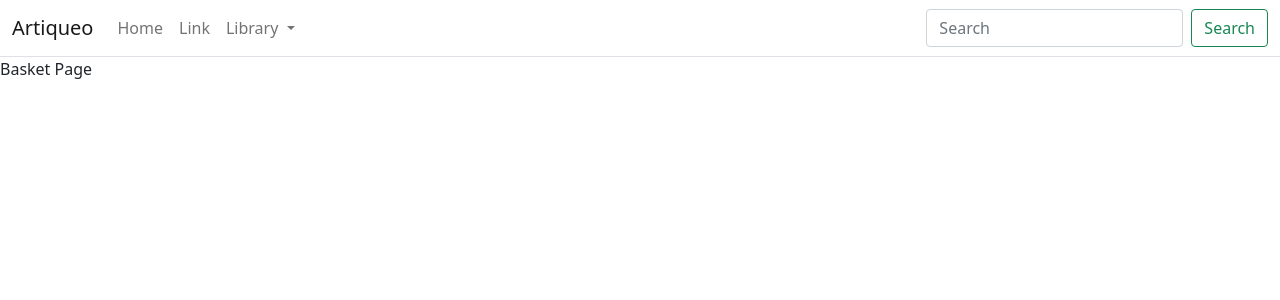
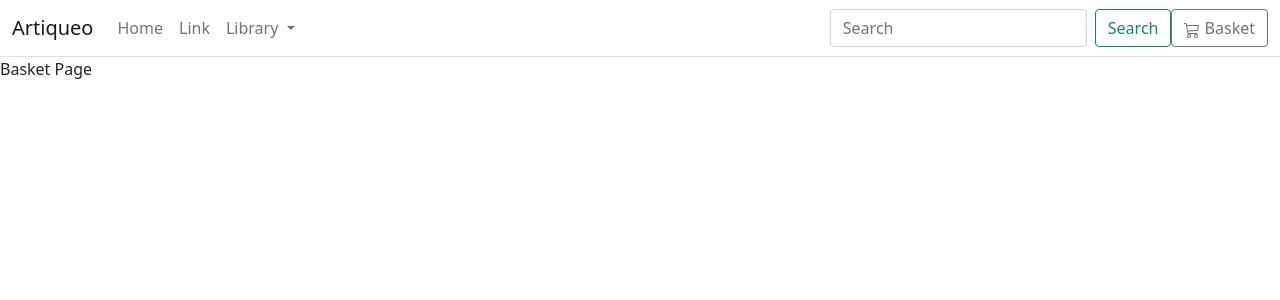
Before and after one commit to Freightscape/Project-Artiqueo, a Django app: page /basket/ in a window 1280 px wide. Shown: the top 300 px of the page. Run offline with Django 4.2, Linux system fonts and the light colour scheme; data comes from the database, SQL or seed files in the repository; some libraries are stand-ins or nearby versions.

Commit message:
Adding basket Button to navbar

```diff
--- a/templates/store/base.html
+++ b/templates/store/base.html
@@ -57,6 +57,15 @@
                         <input class="form-control me-2" type="search" placeholder="Search" aria-label="Search">
                         <button class="btn btn-outline-success" type="submit">Search</button>
                     </form>
+                    <a type="button" role="button" href="{% url "basket:basket_summary" %}"
+                        class="btn btn-outline-secondary">
+                        <svg xmlns="http://www.w3.org/2000/svg" width="16" height="16" fill="currentColor"
+                            class="bi bi-cart3" viewBox="0 0 16 16">
+                            <path
+                                d="M0 1.5A.5.5 0 0 1 .5 1H2a.5.5 0 0 1 .485.379L2.89 3H14.5a.5.5 0 0 1 .49.598l-1 5a.5.5 0 0 1-.465.401l-9.397.472L4.415 11H13a.5.5 0 0 1 0 1H4a.5.5 0 0 1-.491-.408L2.01 3.607 1.61 2H.5a.5.5 0 0 1-.5-.5zM3.102 4l.84 4.479 9.144-.459L13.89 4H3.102zM5 12a2 2 0 1 0 0 4 2 2 0 0 0 0-4zm7 0a2 2 0 1 0 0 4 2 2 0 0 0 0-4zm-7 1a1 1 0 1 1 0 2 1 1 0 0 1 0-2zm7 0a1 1 0 1 1 0 2 1 1 0 0 1 0-2z" />
+                        </svg>
+                        Basket
+                    </a>
                 </div>
             </div>
         </nav>
```
